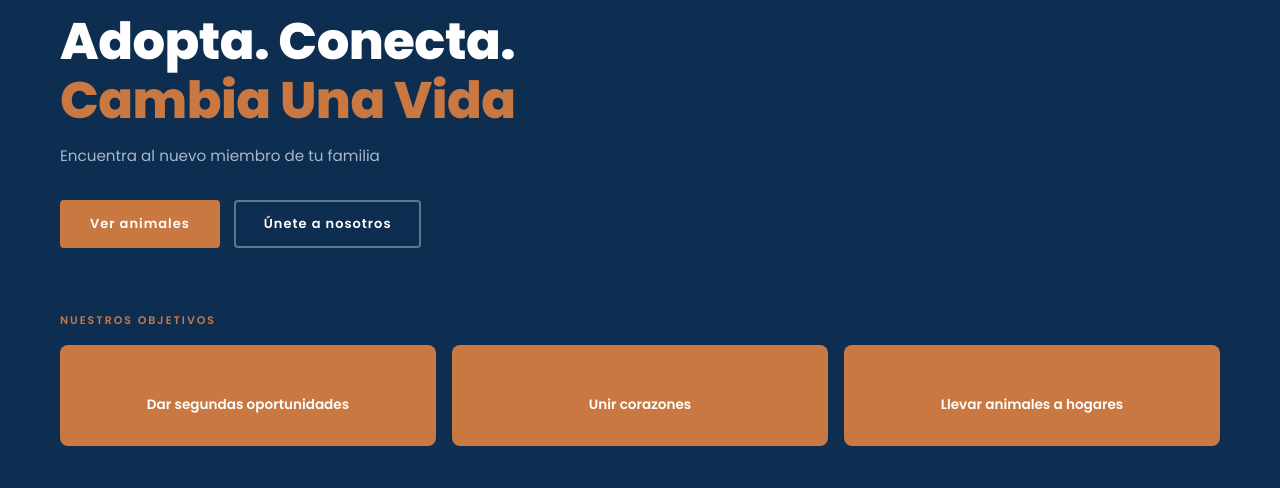
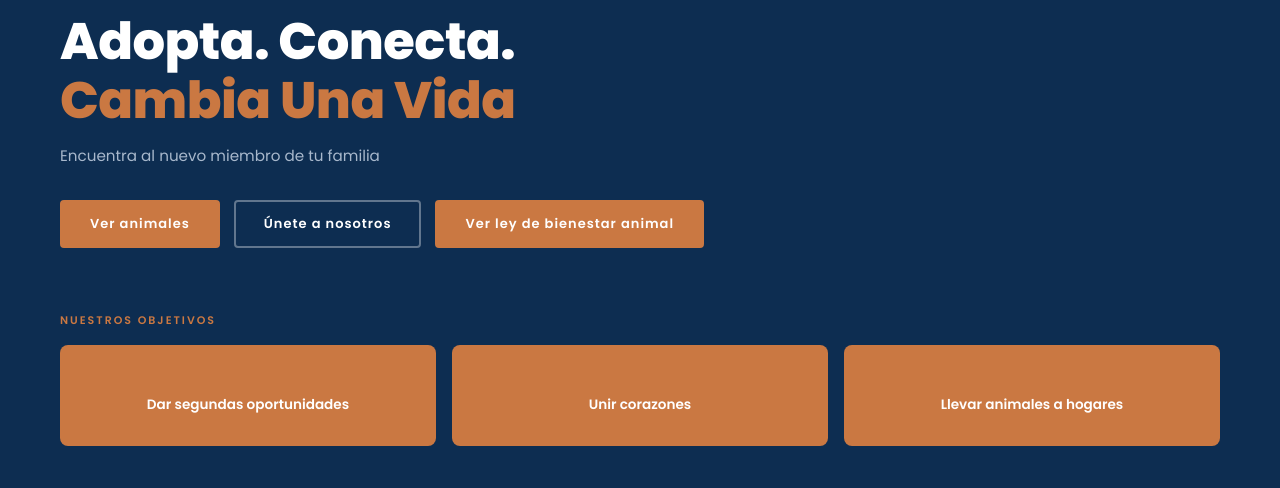
Before and after one commit to amv0048/GRUPO_6, a PHP site: page /public/index.php in a window 1280 px wide. Shown: the part 151-639 px from the top of the page. Run offline with PHP 8.4, Linux system fonts and the light colour scheme; data comes from the database, SQL or seed files in the repository; data that the repository does not hold is empty; some libraries are stand-ins or nearby versions.

Commit message:
Incluir boton con enlace a ver la ley de bienestar animal

```diff
--- a/public/css/index.css
+++ b/public/css/index.css
@@ -37,7 +37,7 @@ input, select, button { font-family: 'Poppins', sans-serif; }
     align-items: center;
 }
 
-#hero-content { max-width: 580px; }
+#hero-content { max-width: 880px; }
 
 #hero-content h1 {
     font-size: clamp(2rem, 5vw, 3.2rem);
--- a/public/index.php
+++ b/public/index.php
@@ -160,6 +160,7 @@ elseif (isset($_SESSION['protectora'])) $nombre_sesion = $_SESSION['protectora']
         <div id="hero-cta">
             <a href="#animales" class="cta-btn cta-primary">Ver animales</a>
             <a href="registro.html" class="cta-btn cta-secondary">Únete a nosotros</a>
+            <a class="cta-btn cta-primary" href="pdf/BOE-204_Codigo_de_Proteccion_y_Bienestar_Animal.pdf" target="_blank">Ver ley de bienestar animal</a>
         </div>
     </div>
 </section>
```
Also changed, not shown: 1 other file.
